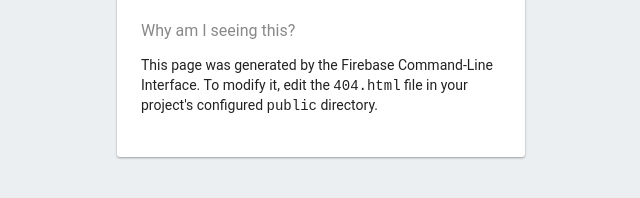
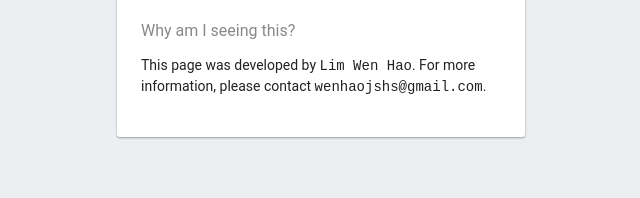
Before and after one commit to WenHao1223/WenHao1223, a plain HTML site: page 404.html in a window 1280 px wide. Shown: the part 242-440 px from the top of the page, without its empty margins (319-959 px from the left). Drawn offline with Linux system fonts and the light colour scheme.

Commit message:
add files

```diff
--- a/404.html
+++ b/404.html
@@ -27,7 +27,7 @@
       <h1>Page Not Found</h1>
       <p>The specified file was not found on this website. Please check the URL for mistakes and try again.</p>
       <h3>Why am I seeing this?</h3>
-      <p>This page was generated by the Firebase Command-Line Interface. To modify it, edit the <code>404.html</code> file in your project's configured <code>public</code> directory.</p>
+      <p>This page was developed by <code>Lim Wen Hao</code>. For more information, please contact <code>wenhaojshs@gmail.com</code>.</p>
     </div>
   </body>
 </html>
```
Also changed, not shown: .github/workflows/firebase-hosting-merge.yml (added), .github/workflows/firebase-hosting-pull-request.yml (added).
